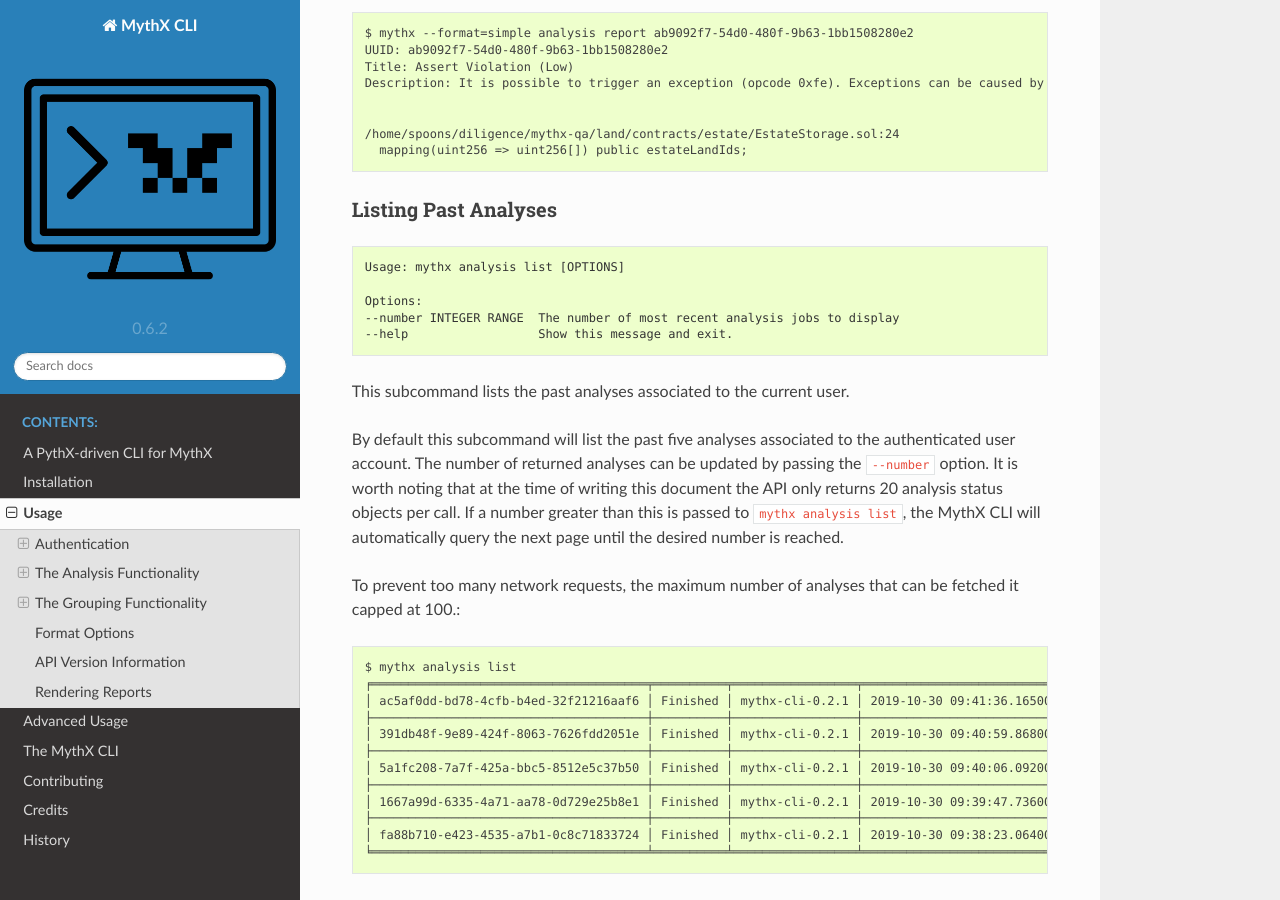
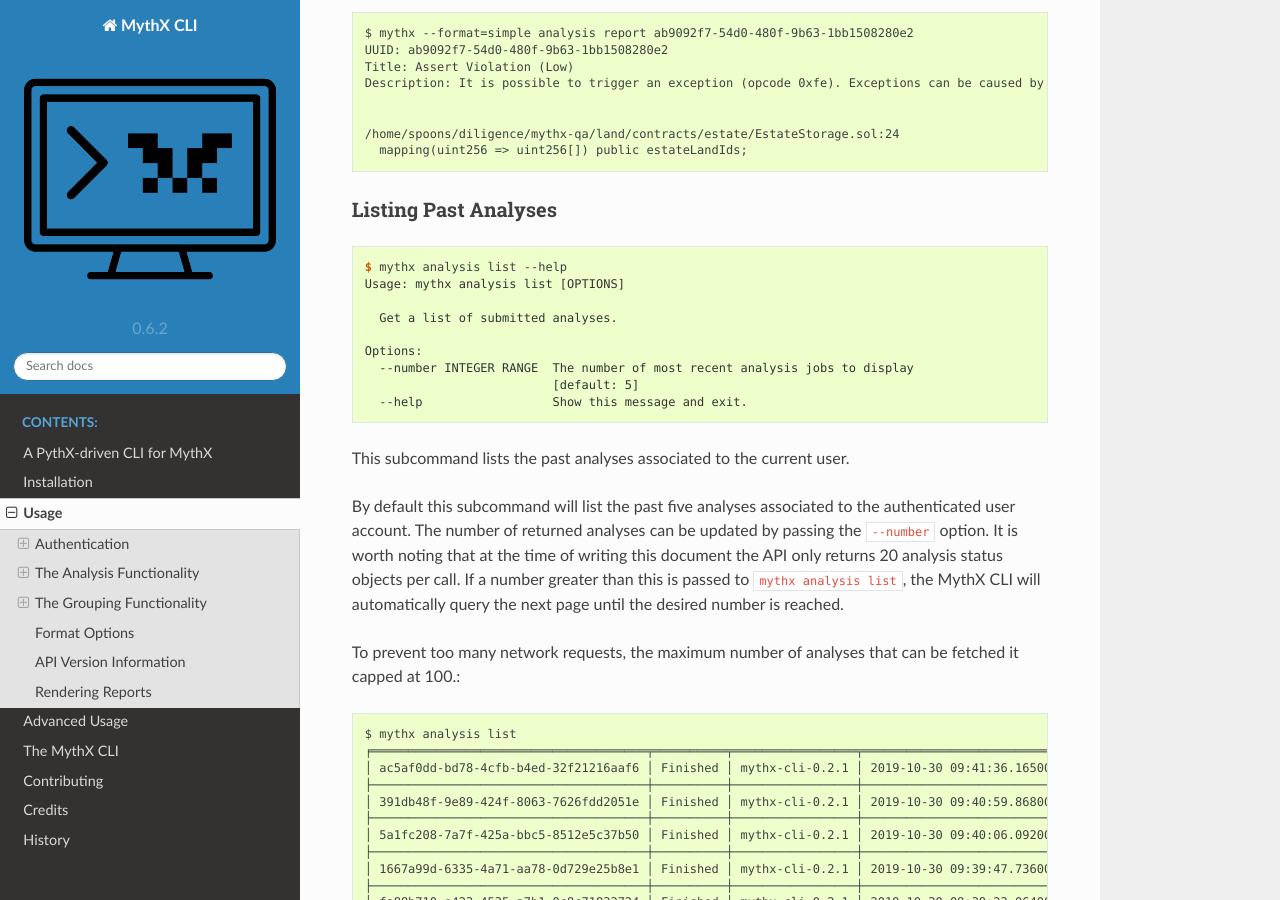
Before and after one commit to Consensys/mythx-cli, a Sphinx documentation site: the page built from docs/usage.rst, in a window 1280 px wide and 900 px high, scrolled down 3800 px. Built offline with Sphinx 7.4.7 and the Read the Docs theme 2.0.0, drawn with Linux system fonts in a browser that asks for light colours; pages that are not in the unit, such as notebooks, are missing from menus.

Commit message:
Update analysis list help page docs

```diff
--- a/docs/usage.rst
+++ b/docs/usage.rst
@@ -213,11 +213,16 @@
 
 .. code-block:: console
 
+    $ mythx analysis list --help
     Usage: mythx analysis list [OPTIONS]
 
+      Get a list of submitted analyses.
+
     Options:
-    --number INTEGER RANGE  The number of most recent analysis jobs to display
-    --help                  Show this message and exit.
+      --number INTEGER RANGE  The number of most recent analysis jobs to display
+                              [default: 5]
+      --help                  Show this message and exit.
+
 
 This subcommand lists the past analyses associated to the current user.
 
```
